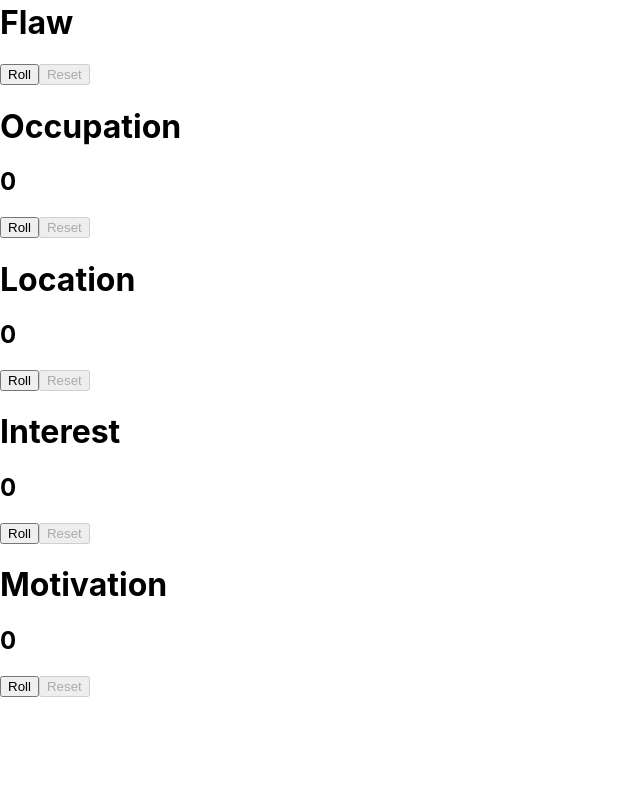
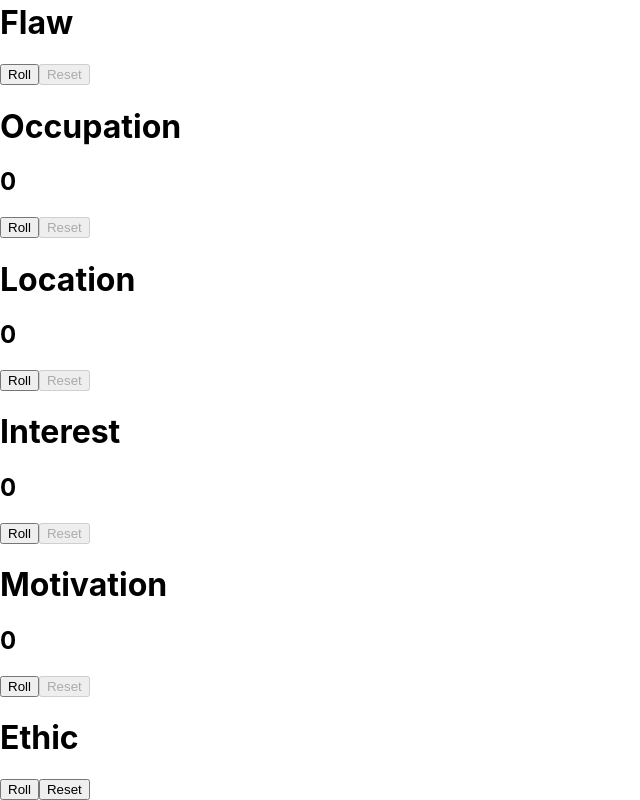
Before and after one commit to kangyongn/skyrim-generator, a React (Create React App) app: page / in a window 1280 px wide. Shown: the part 379-1179 px from the top of the page, without its empty margins (0-640 px from the left). Before the commit the page ends 1076 px from the top, so only its background shows below. Built offline with nearby package versions, Linux system fonts and the light colour scheme.

Commit message:
finished basic Ethic component

```diff
--- /dev/null
+++ b/src/component/Ethic.js
@@ -0,0 +1,38 @@
+import React, {useState} from  'react';
+
+import {ethicDictionary} from '../resource/Data';
+
+const Ethic = props => {
+  const [state, setState] = useState({
+    ethic: ['', []],
+    rolled: false
+  })
+
+  const handleRoll = () => {
+    setState({
+      ethic: ethicDictionary[Math.floor(Math.random() * 9) + 1],
+      rolled: true
+    })
+  }
+
+  const handleReset = () => {
+    setState({
+      ethic: ['', []],
+      rolled: false
+    })
+  }
+
+  const ethicList = state.ethic[1].map(ethic => <li>{ethic}</li>)
+
+  return (
+    <div>
+      <h1>Ethic</h1>
+      <h2>{state.rolled ? state.ethic[0] : null}</h2>
+      <ul>{ethicList}</ul>
+      <button disabled={state.rolled ? true : false} onClick={handleRoll}>Roll</button>
+      <button onClick={handleReset}>Reset</button>
+    </div>
+  )
+}
+
+export default Ethic
--- a/src/container/Randomizer.js
+++ b/src/container/Randomizer.js
@@ -8,6 +8,7 @@ import Occupation from '../component/Occupation';
 import Location from '../component/Location';
 import Interest from '../component/Interest';
 import Motivation from '../component/Motivation';
+import Ethic from '../component/Ethic';
 
 const Randomizer = props => {
   return (
@@ -20,6 +21,7 @@ const Randomizer = props => {
       <Location/>
       <Interest/>
       <Motivation/>
+      <Ethic/>
     </div>
   )
 }
--- a/src/resource/Data.js
+++ b/src/resource/Data.js
@@ -111,3 +111,15 @@ export const motivationDictionary = {
   11: ['Pilgrimage', 'You came to see the shrines, the temples, the Gildergreen, or to collect Daedric artifacts.'],
   12: ['Weath & Power', 'You are seeking power(Thanehood, guild leadership, etc) and/or money(jewels, houses, gold).'],
 }
+
+export const ethicDictionary = {
+  1: ['Chaotic Good', ['Seeks to aid others and protect them from harm', ' Values freedom and individual choice.', 'Is not bound by promise made, but does not deceive without reason.', 'Distrust authority.', 'Is loyal to friends and good teammates, but not necessarily to their methods.']],
+  2: ['Neutral Good', ['Seeks to aid others and protect them from harm.', 'Is not concerned about honor as much as virtue.', 'Is not deceptive, but might break promises if circumstances change.', 'Accepts benevolent authority.', 'Is loyal to friends and good teammates.']],
+  3: ['Lawful Good', ['Seeks to aid others and protect them from harm.', 'Values just laws and self-dicipline.', 'Is honest and honors promises made.', 'Respects legitimate authority.', 'Is loyal to friends and teammates.']],
+  4: ['Chaotic Neutral', ['Tends to let others fend for themselves.', 'Values freedom.', 'Is not bound by promises made.', 'Rejects authority.', 'Is loyal only to oneself.']],
+  5: ['True Neutral', ['May treat others well or poorly as circumstances dictate.', 'Neither values nor disregards honor.', 'Is usually not habitually deceptive, but may break promises if circumstances change.', 'May work with or against authority.', 'May be loyal or faithless, depending on the character and circumstances.']],
+  6: ['Lawful Neutral', ['May punish the guilty and reward the innocent.', 'Values law, order, and self-discipline.', 'Will keep promises if possible.', 'Respects authority.', 'Is loyal to teammates.']],
+  7: ['Chaotic Evil', ['Has no qualms about hurting or killing anyone; some even kill innocent for fun.', 'Rejects honor and self-discipline as weakness.', "Will say anything to accomplish goals; keeping one's word is done only when opportune.", "Accepts another's authority only when forced.", 'Will betray friends and teammates to further selfish goals.']],
+  8: ['Neutral Evil', ['Has no qualms about hurting or killing anyone.', 'Places no value on honor.', 'Might keep promises to allies, but does not feel bound to do so.', "Might accept another's authority in name only.", 'May betray friends to advance a cause or to benefit themself.']],
+  9: ['Lawful Evil', ['Has no qualms about hurting or killing anyone, but may prefer to do so indirectly.' , 'Values consistency and reliability, particularly when they can be used.', 'Prefers to not outright lie; deceit comes when others draw inferences beyond what is explicitly said.', "Accepts another's authority until it can be usurped.", 'Is outwardly loayal to teammates unless (or until) betrayal can be justified.']],
+}
```
